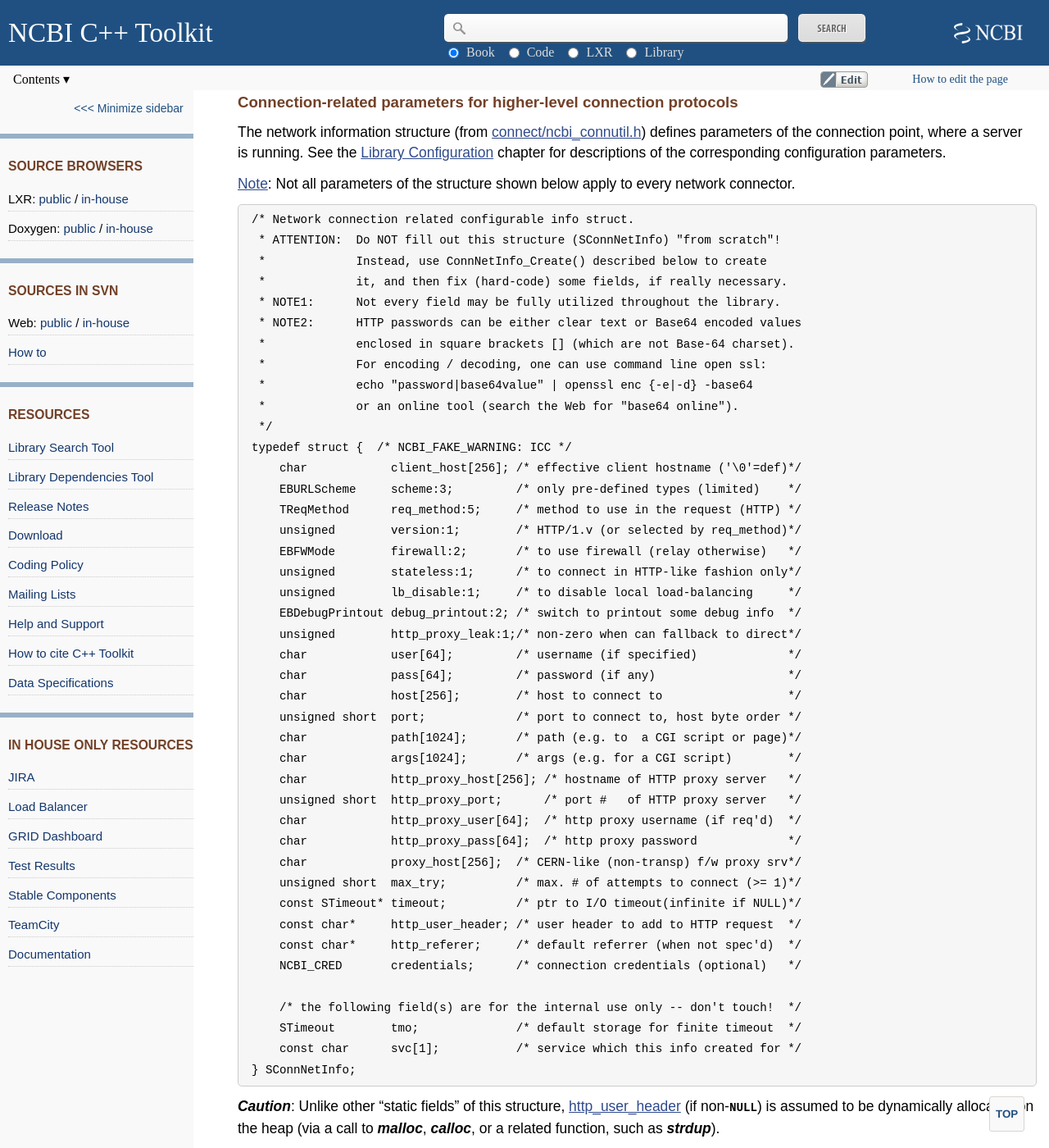
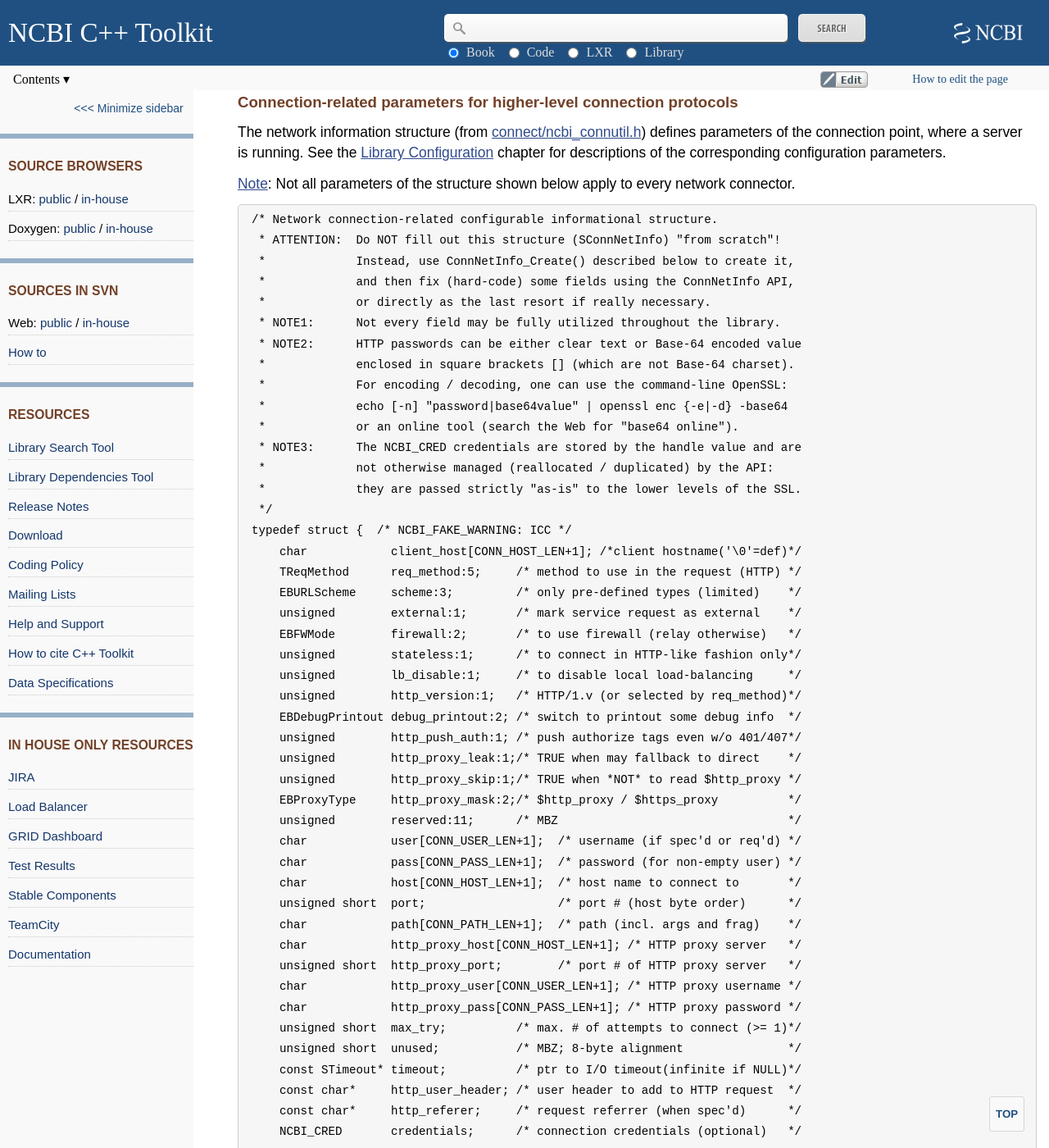
Before and after one commit to ncbi/cxx-toolkit, a Jekyll site: the page built from pages/ch_conn.md, in a window 1280 px wide and 1400 px high, scrolled down 9280 px. Shown: the whole window at 82% size. Built offline with Jekyll 4.4.1, drawn with Linux system fonts in a browser that asks for light colours; some of the changed text lies outside the part shown.

Commit message:
Update ch_conn.md

```diff
--- a/pages/ch_conn.md
+++ b/pages/ch_conn.md
@@ -432,45 +432,54 @@
 
 [Note](https://www.ncbi.nlm.nih.gov/IEB/ToolBox/CPP_DOC/lxr/ident?i=Note): Not all parameters of the structure shown below apply to every network connector.
 
-    /* Network connection related configurable info struct.
+    /* Network connection-related configurable informational structure.
      * ATTENTION:  Do NOT fill out this structure (SConnNetInfo) "from scratch"!
-     *             Instead, use ConnNetInfo_Create() described below to create
-     *             it, and then fix (hard-code) some fields, if really necessary.
+     *             Instead, use ConnNetInfo_Create() described below to create it,
+     *             and then fix (hard-code) some fields using the ConnNetInfo API,
+     *             or directly as the last resort if really necessary.
      * NOTE1:      Not every field may be fully utilized throughout the library.
-     * NOTE2:      HTTP passwords can be either clear text or Base64 encoded values
+     * NOTE2:      HTTP passwords can be either clear text or Base-64 encoded value
      *             enclosed in square brackets [] (which are not Base-64 charset).
-     *             For encoding / decoding, one can use command line open ssl:
-     *             echo "password|base64value" | openssl enc {-e|-d} -base64
+     *             For encoding / decoding, one can use the command-line OpenSSL:
+     *             echo [-n] "password|base64value" | openssl enc {-e|-d} -base64
      *             or an online tool (search the Web for "base64 online").
+     * NOTE3:      The NCBI_CRED credentials are stored by the handle value and are
+     *             not otherwise managed (reallocated / duplicated) by the API:
+     *             they are passed strictly "as-is" to the lower levels of the SSL.
      */
     typedef struct {  /* NCBI_FAKE_WARNING: ICC */
-        char            client_host[256]; /* effective client hostname ('\0'=def)*/
+        char            client_host[CONN_HOST_LEN+1]; /*client hostname('\0'=def)*/
+        TReqMethod      req_method:5;     /* method to use in the request (HTTP) */
         EBURLScheme     scheme:3;         /* only pre-defined types (limited)    */
-        TReqMethod      req_method:5;     /* method to use in the request (HTTP) */
-        unsigned        version:1;        /* HTTP/1.v (or selected by req_method)*/
+        unsigned        external:1;       /* mark service request as external    */
         EBFWMode        firewall:2;       /* to use firewall (relay otherwise)   */
         unsigned        stateless:1;      /* to connect in HTTP-like fashion only*/
         unsigned        lb_disable:1;     /* to disable local load-balancing     */
+        unsigned        http_version:1;   /* HTTP/1.v (or selected by req_method)*/
         EBDebugPrintout debug_printout:2; /* switch to printout some debug info  */
-        unsigned        http_proxy_leak:1;/* non-zero when can fallback to direct*/
-        char            user[64];         /* username (if specified)             */
-        char            pass[64];         /* password (if any)                   */
-        char            host[256];        /* host to connect to                  */
-        unsigned short  port;             /* port to connect to, host byte order */
-        char            path[1024];       /* path (e.g. to  a CGI script or page)*/
-        char            args[1024];       /* args (e.g. for a CGI script)        */
-        char            http_proxy_host[256]; /* hostname of HTTP proxy server   */
-        unsigned short  http_proxy_port;      /* port #   of HTTP proxy server   */
-        char            http_proxy_user[64];  /* http proxy username (if req'd)  */
-        char            http_proxy_pass[64];  /* http proxy password             */
-        char            proxy_host[256];  /* CERN-like (non-transp) f/w proxy srv*/
+        unsigned        http_push_auth:1; /* push authorize tags even w/o 401/407*/
+        unsigned        http_proxy_leak:1;/* TRUE when may fallback to direct    */
+        unsigned        http_proxy_skip:1;/* TRUE when *NOT* to read $http_proxy */
+        EBProxyType     http_proxy_mask:2;/* $http_proxy / $https_proxy          */
+        unsigned        reserved:11;      /* MBZ                                 */
+        char            user[CONN_USER_LEN+1];  /* username (if spec'd or req'd) */
+        char            pass[CONN_PASS_LEN+1];  /* password (for non-empty user) */
+        char            host[CONN_HOST_LEN+1];  /* host name to connect to       */
+        unsigned short  port;                   /* port # (host byte order)      */
+        char            path[CONN_PATH_LEN+1];  /* path (incl. args and frag)    */
+        char            http_proxy_host[CONN_HOST_LEN+1]; /* HTTP proxy server   */
+        unsigned short  http_proxy_port;        /* port # of HTTP proxy server   */
+        char            http_proxy_user[CONN_USER_LEN+1]; /* HTTP proxy username */
+        char            http_proxy_pass[CONN_PASS_LEN+1]; /* HTTP proxy password */
         unsigned short  max_try;          /* max. # of attempts to connect (>= 1)*/
+        unsigned short  unused;           /* MBZ; 8-byte alignment               */
         const STimeout* timeout;          /* ptr to I/O timeout(infinite if NULL)*/
         const char*     http_user_header; /* user header to add to HTTP request  */
-        const char*     http_referer;     /* default referrer (when not spec'd)  */
+        const char*     http_referer;     /* request referrer (when spec'd)      */
         NCBI_CRED       credentials;      /* connection credentials (optional)   */
 
-        /* the following field(s) are for the internal use only -- don't touch!  */
+        /* the following fields are for internal use only -- look but don't touch*/
+        unsigned int    magic;            /* to detect version skew              */
         STimeout        tmo;              /* default storage for finite timeout  */
         const char      svc[1];           /* service which this info created for */
     } SConnNetInfo;
```
